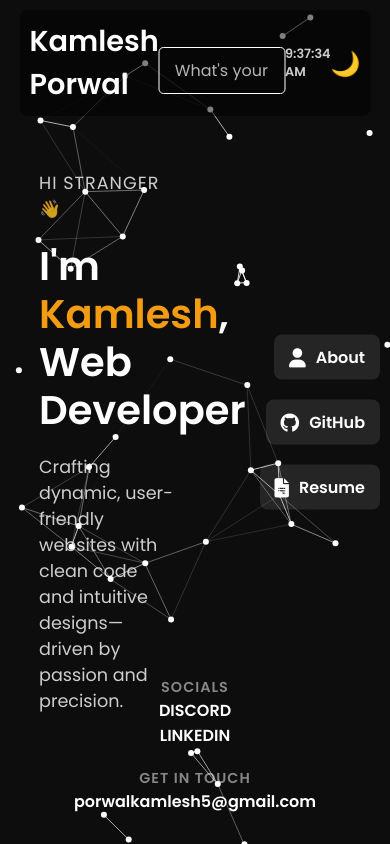
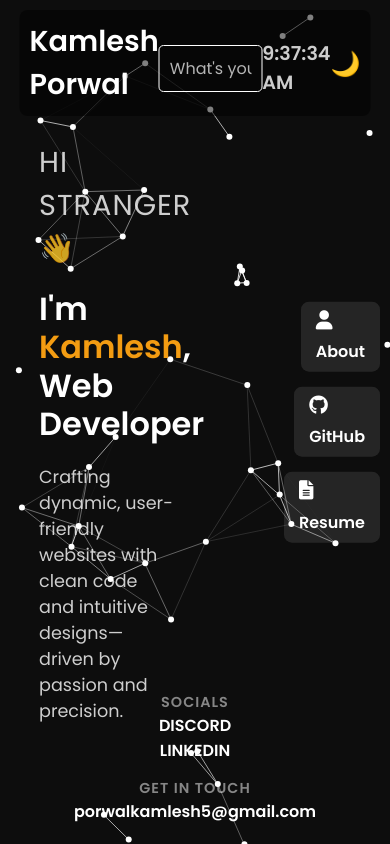
Before and after one commit to kamleshp214/kamleshp214.github.io, a plain HTML site: page index.html in a window 390 px wide. Drawn offline with nearby package versions, Linux system fonts and the light colour scheme.

Commit message:
Update style.css

```diff
--- a/style.css
+++ b/style.css
@@ -446,3 +446,91 @@ body.light-mode .folder-link {
     color: black;
   }
 }
+/* Mobile styles */
+@media (max-width: 768px) {
+    /* Prevent zooming */
+    body {
+        touch-action: manipulation; /* Disable pinch-to-zoom */
+        -ms-touch-action: manipulation; /* Disable pinch-to-zoom for older IE versions */
+    }
+
+    /* Ensure greeting text doesn't overlap */
+    .greeting {
+        font-size: 1.8rem;
+        margin-bottom: 10px;
+    }
+
+    .hero-text {
+        font-size: 2rem;
+        line-height: 1.2;
+    }
+
+    /* Align elements properly */
+    .container {
+        padding: 20px;
+    }
+
+    /* Hero Section */
+    .hero-section {
+        margin-top: 10px;
+        text-align: center;
+    }
+
+    /* Sidebar - position and alignment */
+    .sidebar {
+        position: fixed;
+        top: 50%;
+        right: 10px;
+        transform: translateY(-50%);
+        display: flex;
+        flex-direction: column;
+        align-items: flex-end;
+        z-index: 10;
+        gap: 15px;
+    }
+
+    /* Folder links should not overlap "developer" text */
+    .folder {
+        display: flex;
+        flex-direction: column;
+        align-items: flex-start;
+        gap: 10px;
+        padding: 8px 15px;
+    }
+
+    /* Bottom section */
+    .bottom-section {
+        display: flex;
+        flex-direction: column;
+        align-items: center;
+        gap: 15px;
+        position: absolute;
+        bottom: 10px;
+        width: 100%;
+        padding: 10px;
+    }
+
+    /* Socials and contact should stick to the bottom */
+    .socials, .contact {
+        width: 100%;
+        text-align: center;
+    }
+
+    /* Input and other header elements adjustments */
+    #nameInput {
+        width: 100%;
+        padding: 10px;
+        font-size: 1rem;
+        margin-top: 10px;
+    }
+
+    #theme-toggle {
+        font-size: 1.5rem;
+    }
+
+    /* Ensure clock does not overlap */
+    .time {
+        font-size: 1.2rem;
+        margin-top: 10px;
+    }
+}
```
